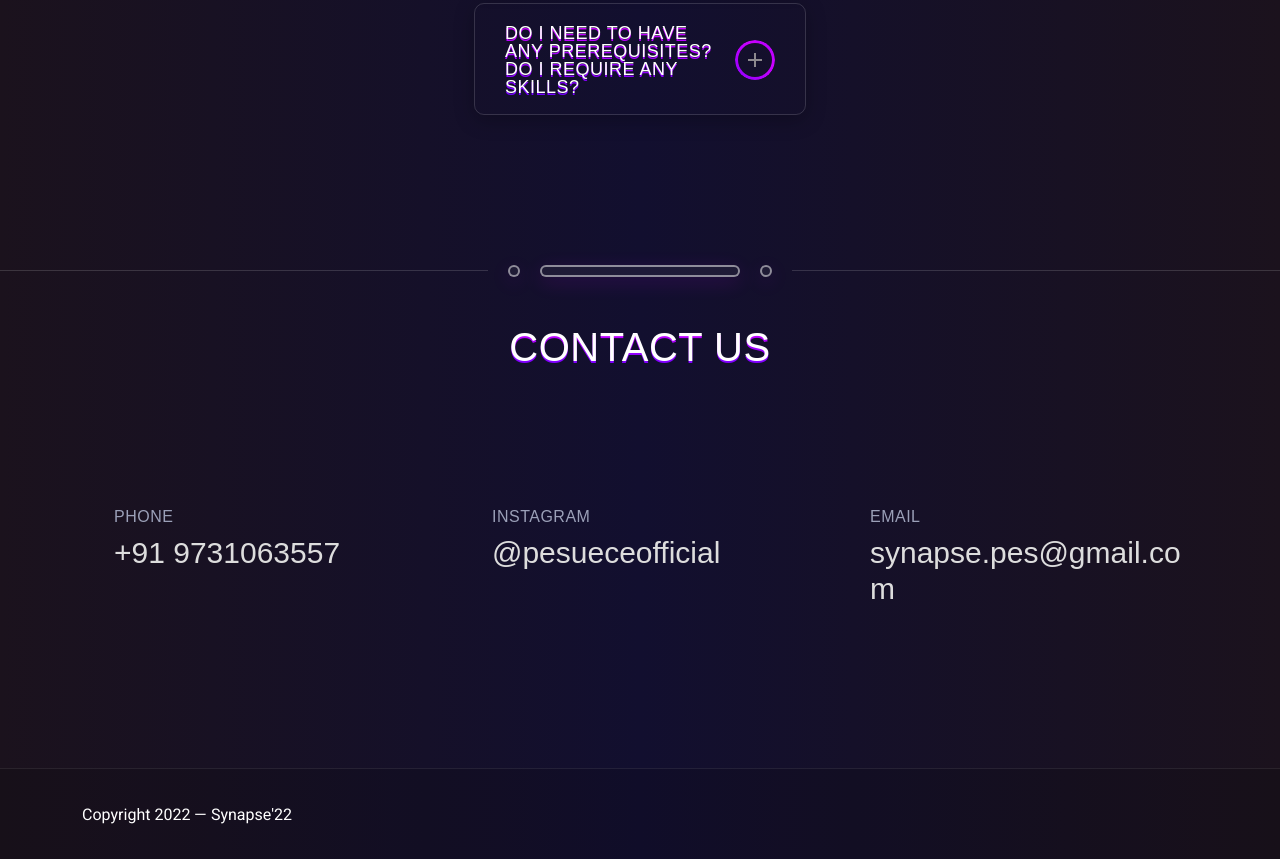
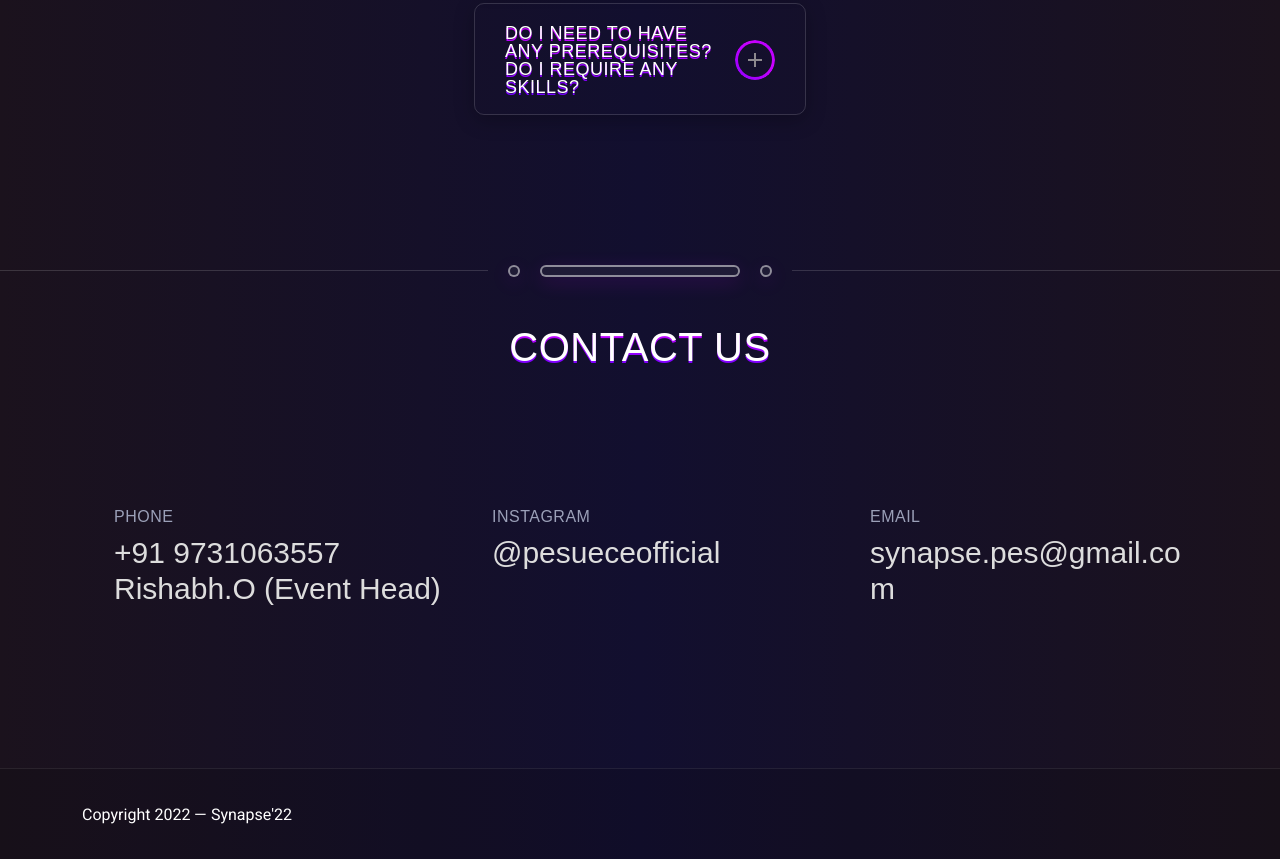
Before and after one commit to Synapse-PESU-ECE-Department/Synapse22-Website, a plain HTML site: page index.html in a window 1280 px wide. Shown: the part 6598-7457 px from the top of the page. Drawn offline with nearby package versions, Linux system fonts and the light colour scheme.

Commit message:
Synapse22

```diff
--- a/index.html
+++ b/index.html
@@ -1344,7 +1344,7 @@
                   <div class="item">
                     <h4 class="label">Phone</h4>
                     <h3><a target='blank'
-						rel="noopener noreferrer" href="tel:+770221770505">+91 9731063557</a></h3>
+						rel="noopener noreferrer" href="tel:+770221770505">+91 9731063557 <b>Rishabh.O (Event Head)</b></a></h3>
 
 
                   </div>
```
